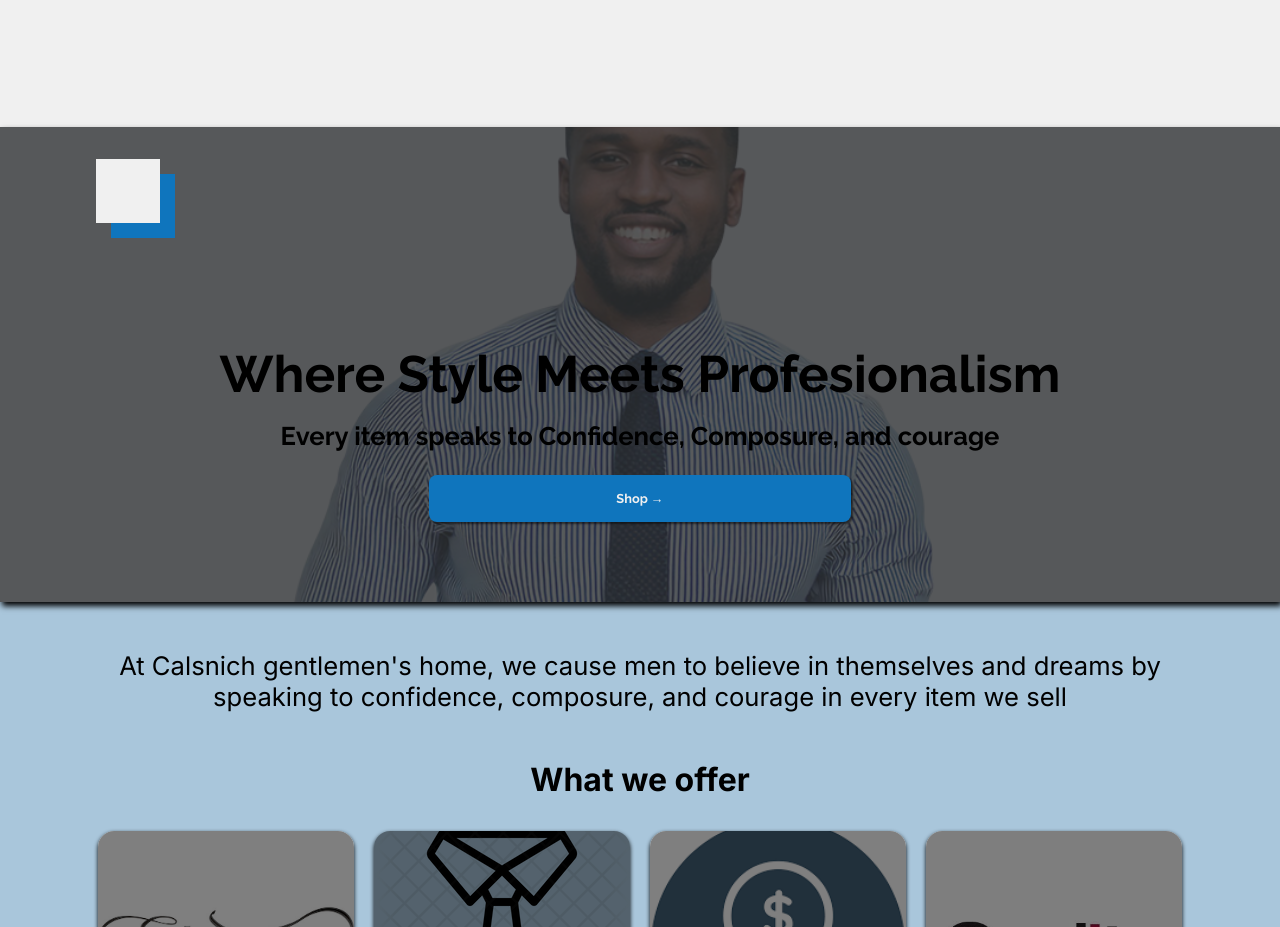
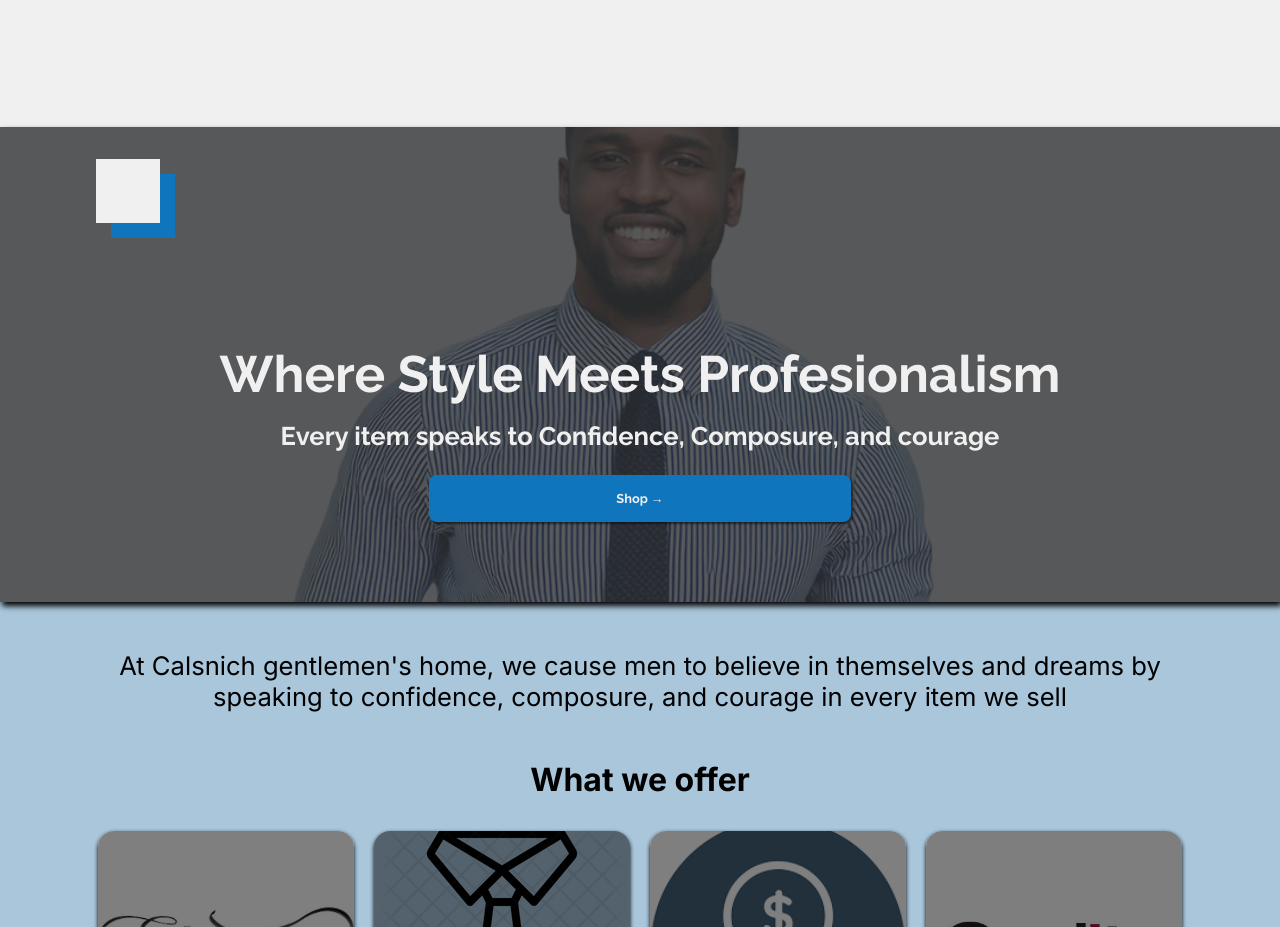
Before and after one commit to Brightsnich/CGH, a Next.js app: page / in a window 1280 px wide. Shown: the part 880-1807 px from the top of the page. Built offline with nearby package versions, Linux system fonts and the light colour scheme.

Commit message:
Change the text color

```diff
--- a/src/app/components/Carousel/carousel.module.css
+++ b/src/app/components/Carousel/carousel.module.css
@@ -3,6 +3,7 @@
     width: 100%;
     display: flex;
     background-color: var(--Navbar-color);
+    color: var(--Navbar-color);
     font-family: "raleway", Arial, Helvetica, sans-serif;
 }
 @keyframes appear {
--- a/src/app/layout.tsx
+++ b/src/app/layout.tsx
@@ -19,7 +19,7 @@ export const metadata: Metadata = {
   openGraph: { // For social media sharing
     title: "Calsnich Gentlemen Home",
     description: "At Calsnich gentlemen's home, we cause men to believe in themselves and dreams by speaking to confidence, composure, and courage in every item we sell(clothings)",
-    url: "https://www.yourwebsite.com", // Add URL
+    url: "https://www.calsnich.com", // Add URL
     type: "website", // Add type
     // ... other Open Graph properties
   },
```
